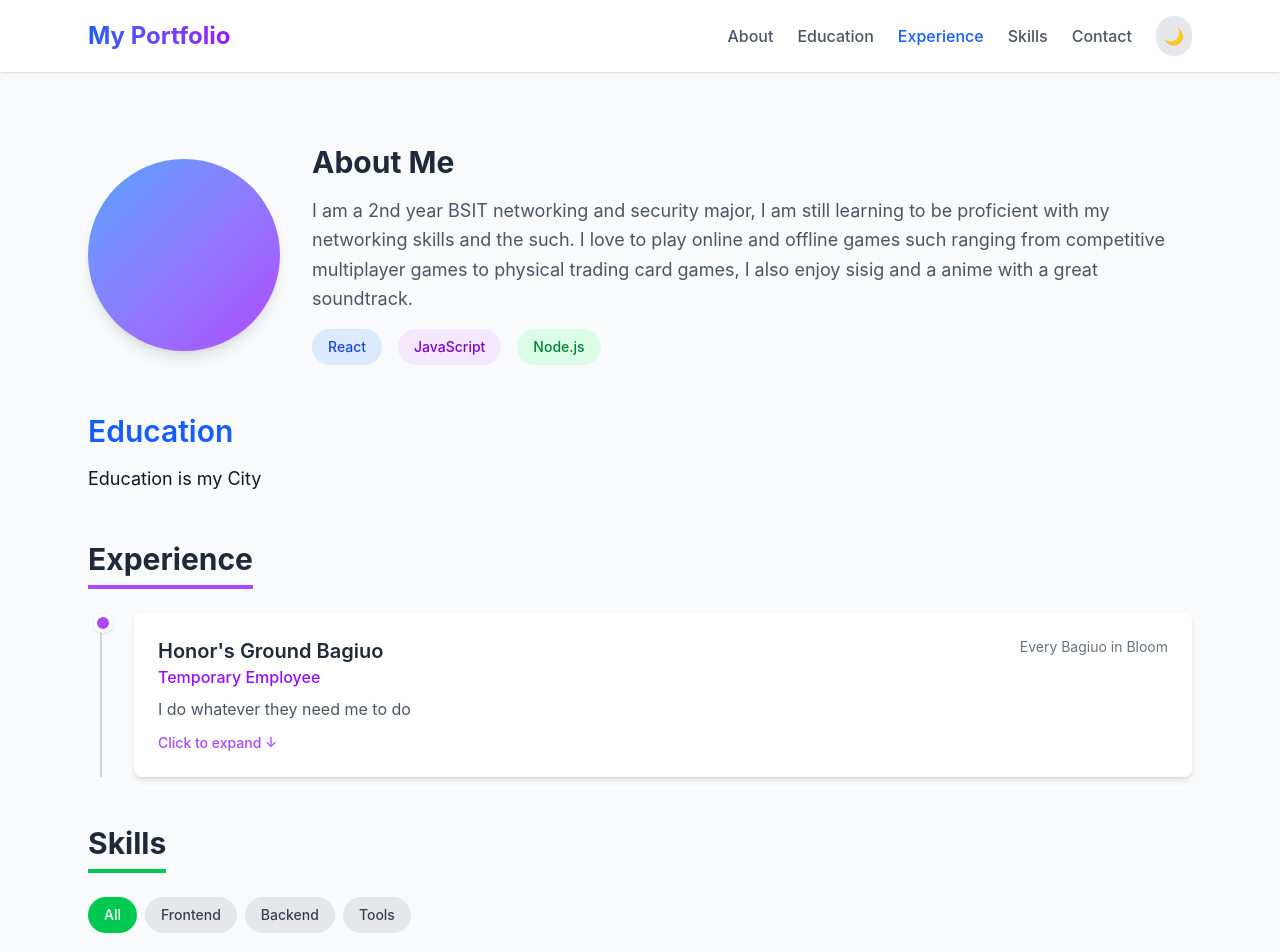
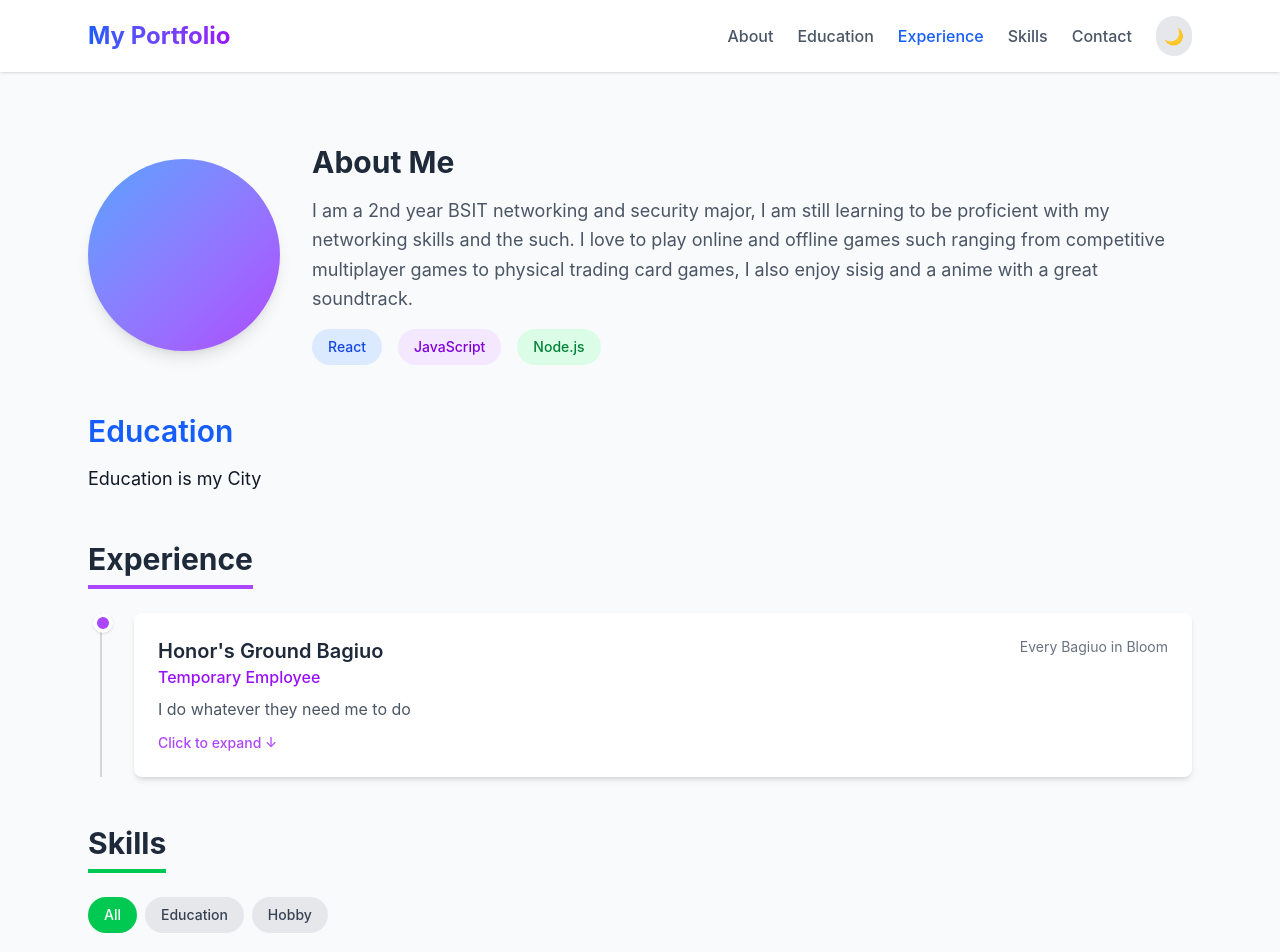
Before and after one commit to Rinksu-lynx/Castillo-Final_Project, a React (Vite) app: page / in a window 1280 px wide. Shown: the top 952 px of the page. Built offline with nearby package versions, Linux system fonts and the light colour scheme.

Commit message:
Skills edit

```diff
--- a/src/components/Skills.jsx
+++ b/src/components/Skills.jsx
@@ -4,10 +4,10 @@ const Skills = () => {
   const [filter, setFilter] = useState('all');
 
   const skills = [
-    { name: "Networking", level: 15, category: "Barely Passing" },
-    { name: "Gaming", level: 70, category: "Sweaty Casual" },
-    { name: "Cooking", level: 20, category: "Doesn't burn the house down" },
-    { name: "Archery", level: 10, category: "Rookie" },
+    { name: "Networking", level: 15, category: "Education" },
+    { name: "Gaming", level: 70, category: "Hobby" },
+    { name: "Cooking", level: 20, category: "Hobby" },
+    { name: "Archery", level: 10, category: "Hobby" },
 
   ];
 
@@ -18,7 +18,7 @@ const Skills = () => {
       <h2 className="text-3xl font-bold text-gray-800 mb-6 border-b-4 border-green-500 inline-block pb-2">Skills</h2>
 
       <div className="flex gap-2 mb-6 flex-wrap">
-        {['all', 'frontend', 'backend', 'tools'].map((cat) => (
+        {['all', 'Education', 'Hobby'].map((cat) => (
           <button
             key={cat}
             onClick={() => setFilter(cat)}
```
